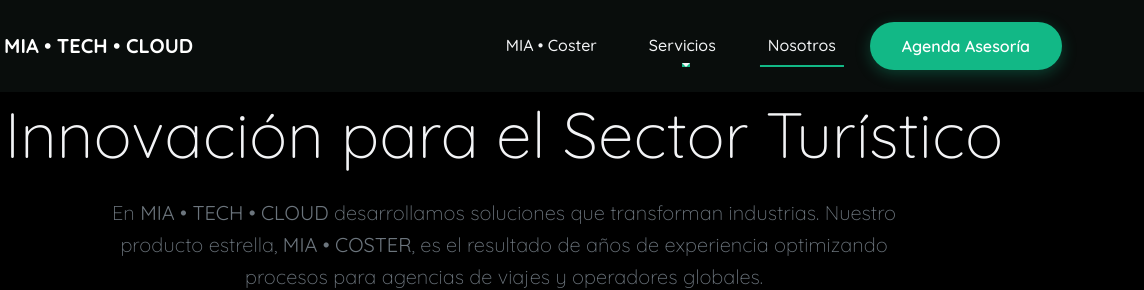
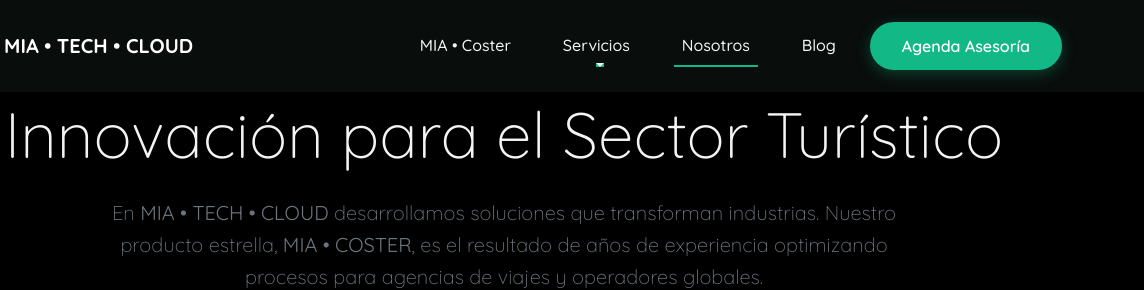
Before and after one commit to miatechsoluciones/MIA_website, a website: page about.html in a window 1280 px wide. Shown: the top 290 px of the page, 136-1280 px from the left. Drawn offline with nearby package versions, Linux system fonts and the light colour scheme.

Commit message:
Agregar enlace al blog en el menú

```diff
--- a/about.html
+++ b/about.html
@@ -75,6 +75,9 @@
             </li>
             <li class="nav-item">
               <a class="nav-link active" href="about">Nosotros</a>
+            </li>
+            <li class="nav-item">
+              <a class="nav-link" href="https://blog.miatech.cloud">Blog</a>
             </li>
             <li class="nav-item">
               <a class="btn btn-primary" href="contact">Agenda Asesoría</a>
```
Also changed, not shown: contact.html (+3 -0 lines), index.html (+3 -0 lines).
